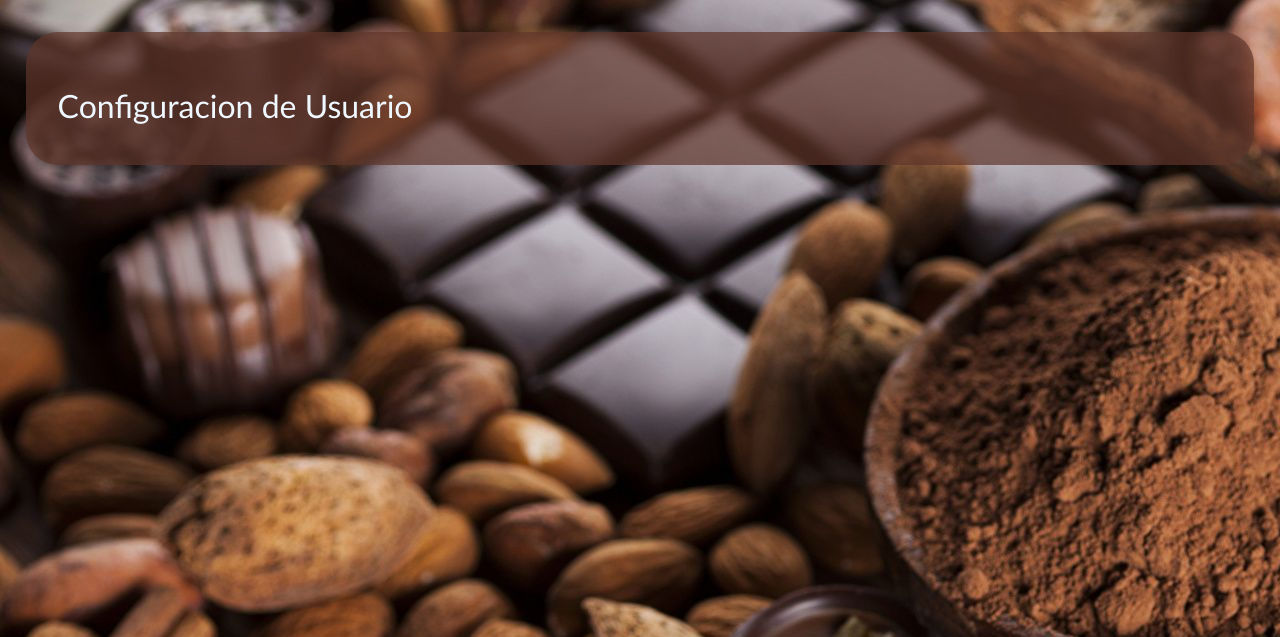
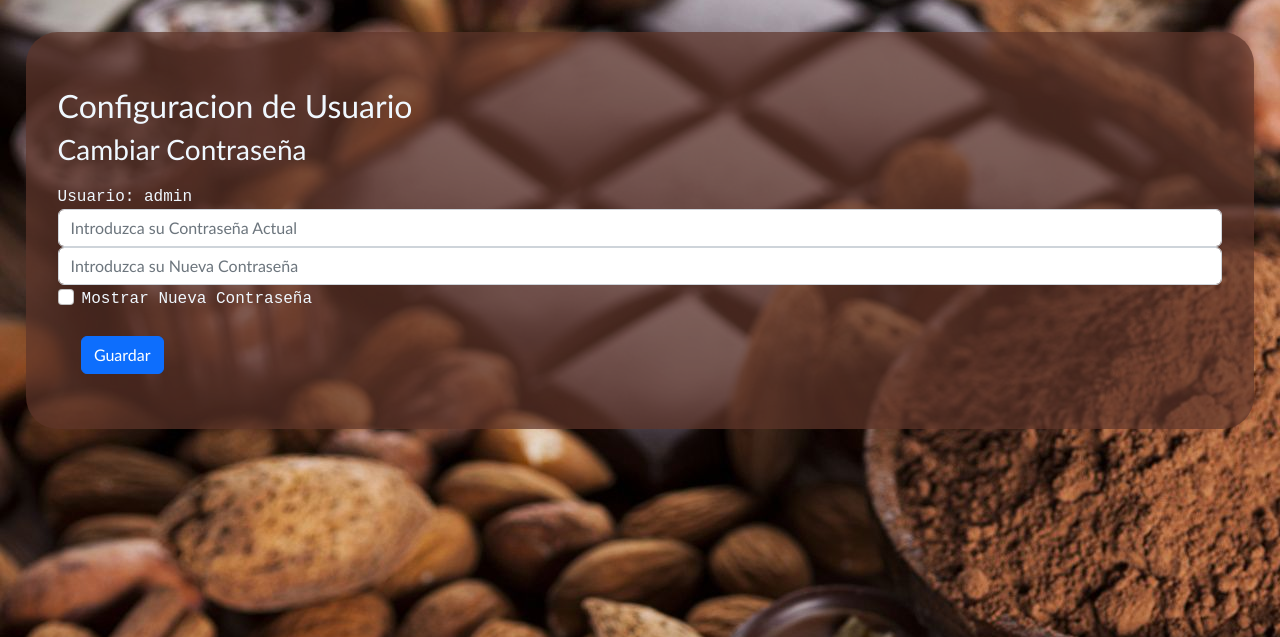
Before and after one commit to Eycer-usb/theodoma-cacao, a Flask app: page /user-settings in a window 1280 px wide. Shown: the part 128-765 px from the top of the page. Run offline with Flask 2, Linux system fonts and the light colour scheme; a user stored in the database is signed in.

Commit message:
Update password option created

```diff
--- a/models/purchase.py
+++ b/models/purchase.py
@@ -28,13 +28,12 @@ class Purchase( db.Model ):
     observation = db. Column( db.String(255) )
 
     #Class Constuctor
-    def __init__( self, id, date, F_Productor,
+    def __init__( self, date, F_Productor,
                 F_Harvest, cacao_type, price_dolar,
                 amount_dolar, wetness_percentage,
                 waste_percentage, waste_kg, total_amont_kg,
-                total_dolar, observation,):
+                total_dolar, observation):
 
-        self.id = id
         self.date = date
         self.F_Productor = F_Productor
         self.F_Harvest = F_Harvest
--- a/models/user.py
+++ b/models/user.py
@@ -67,3 +67,6 @@ class User(db.Model) :
         user_rol_id = User.query.filter_by(username = username).first().user_rol_id
         user_rol = User_rol.query.get(user_rol_id).description
         return user_rol
+
+    def getId(self, username):
+        return User.query.filter_by(username = username).first().id
--- a/routes/auth.py
+++ b/routes/auth.py
@@ -28,6 +28,7 @@ def login():
             return redirect(url_for('auth.index'))
         if( User.verify_password( User , username, password ) ):
             session['username'] = username
+            session['user_id'] = User.getId(User, username)
             session['rol'] = User.get_user_rol_by_username(User, username)
             return redirect(url_for('auth.index'))
         session['login_status'] = 'Incorrect Password'
--- a/routes/user.py
+++ b/routes/user.py
@@ -28,7 +28,33 @@ user = Blueprint('user', __name__)
 def user_settings():
     if( not verify_permissions(session, User, 'all') ):
         return redirect(url_for('auth.index'))
-    return render_template('user-settings.html', rol = session['rol'])
+    status = ""
+    if ("management-status" in session):
+        status = session['management-status']
+        session.pop("management-status", None)
+    return render_template('user-settings.html', rol = session['rol'], status=status)
+
+# User Reset Password
+@user.route("/user-settings/reset-password", methods=["POST"])
+def reset_password():
+    if( not verify_permissions(session, User, 'all') ):
+        return redirect(url_for('auth.index'))
+    username = session['username']
+    old_password = request.form['old_password']
+    if( User.verify_password( User , username, old_password ) ):
+        new_password = request.form['new_password']
+        id = session['user_id']
+        user = User.query.get(id)
+        user.set_password(new_password)
+        db.session.add(user)
+        db.session.commit()
+        session['management-status'] = "Password Updated"
+    else:
+        session['management-status'] = "Incorrect Password"
+
+
+
+    return redirect(url_for("user.user_settings"))
 
 
 # Show Users
--- a/templates/user-settings.html
+++ b/templates/user-settings.html
@@ -1,4 +1,18 @@
 {% extends "base.html" %}
 {% block content %}
     <h2>Configuracion de Usuario</h2>
+    <h3>Cambiar Contraseña</h3>
+    <p>{{ status }}</p>
+    <form action="/user-settings/reset-password" method="post">
+        <div class="form-group">
+          <label class="login-label">Usuario: {{ session['username'] }}</label>
+          <input type="password" class="form-control" aria-describedby="password" placeholder="Introduzca su Contraseña Actual" name="old_password" required>
+          <input type="password" id= "new-password" class="form-control" aria-describedby="password" placeholder="Introduzca su Nueva Contraseña" required name="new_password">
+          <div class="form-group form-check">
+            <input type="checkbox" class="form-check-input" onclick="unmaskPassword('new-password')">
+            <label class="login-label" class="form-check-label" for="exampleCheck1">Mostrar Nueva Contraseña</label>
+          </div>
+        </div>
+        <button type="submit" class="btn btn-primary">Guardar</button>
+      </form>
 {% endblock %}
```
Also changed, not shown: database.db.
